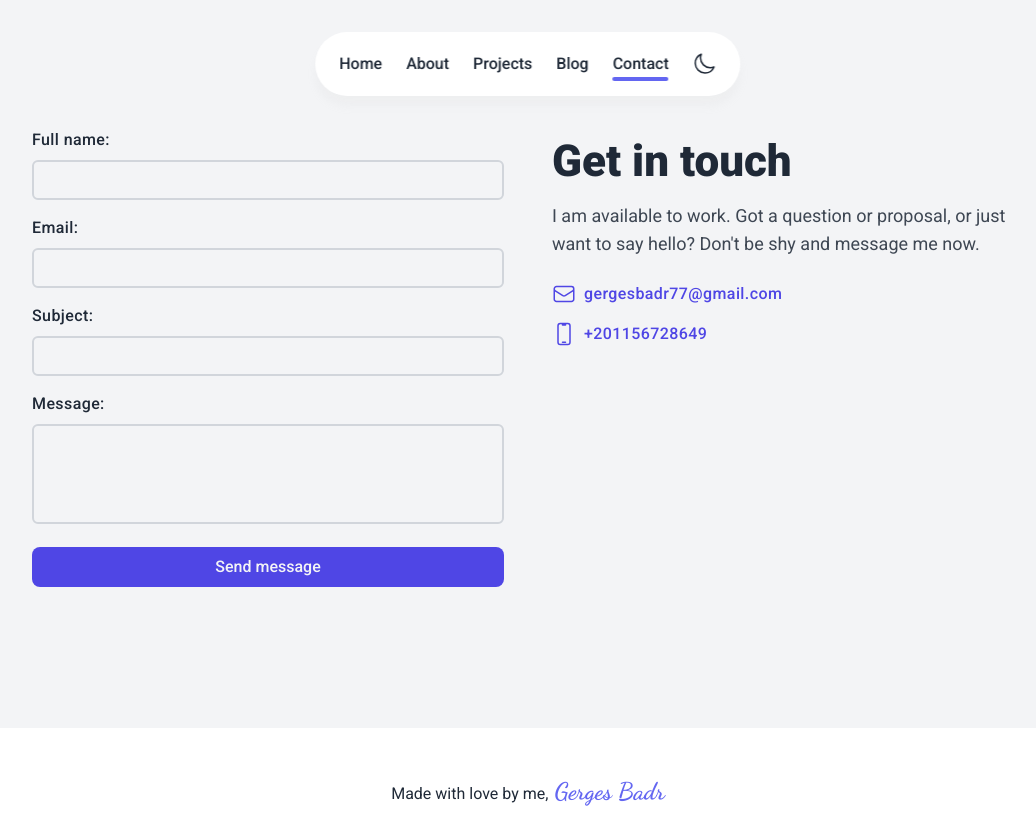
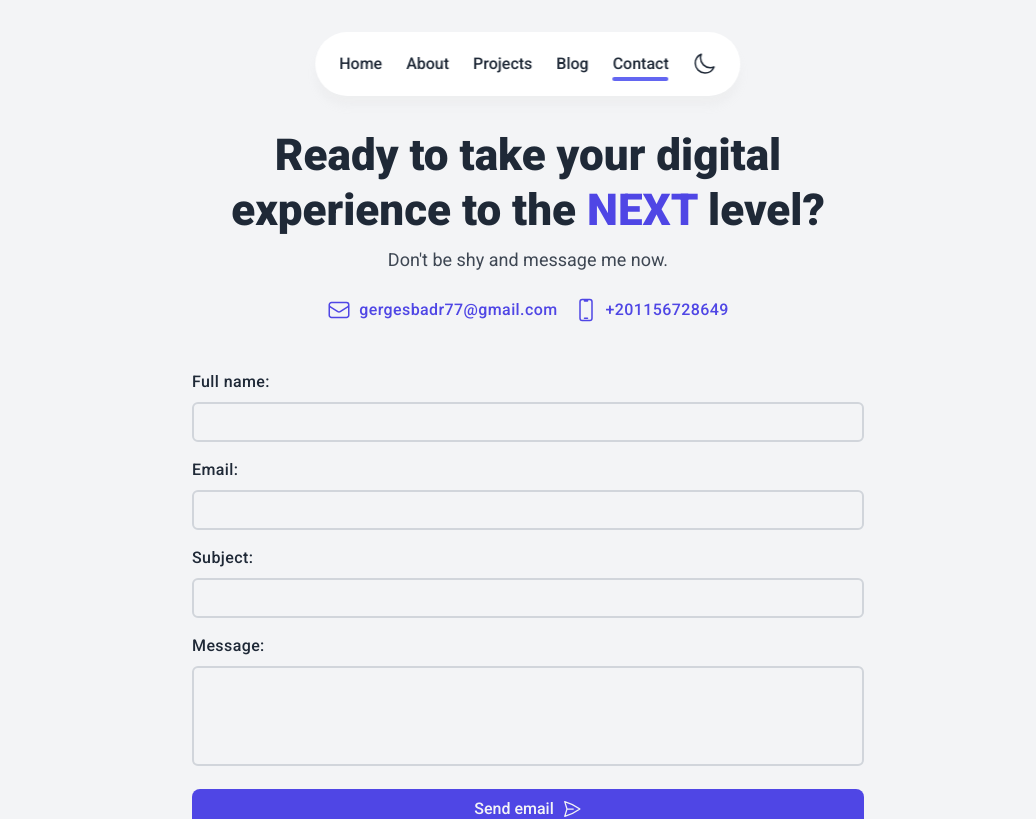
Before and after one commit to GergesBadr/Portfolio, a React (Vite) app: page /contact in a window 1280 px wide. Shown: the top 819 px of the page, without its empty margins (112-1148 px from the left). Built offline with nearby package versions, Linux system fonts and the light colour scheme.

Commit message:
update cv

```diff
--- a/src/components/contact/ContactForm.jsx
+++ b/src/components/contact/ContactForm.jsx
@@ -1,6 +1,7 @@
 import { useRef } from "react";
+import { HiOutlinePaperAirplane } from "react-icons/hi2";
+import emailjs from "@emailjs/browser";
 import PrimaryButton from "../common/PrimaryButton";
-import emailjs from "@emailjs/browser";
 
 function ContactForm() {
   const formRef = useRef();
@@ -31,7 +32,7 @@ function ContactForm() {
     <form
       ref={formRef}
       onSubmit={sendEmail}
-      className="space-y-4 [&_label]:font-medium [&_label]:tracking-wide"
+      className="w-full space-y-4 md:max-w-2xl [&_label]:font-medium [&_label]:tracking-wide"
     >
       <div>
         <label htmlFor="user_name">Full name:</label>
@@ -78,7 +79,13 @@ function ContactForm() {
         ></textarea>
       </div>
 
-      <PrimaryButton moreStyles="w-full"> Send message </PrimaryButton>
+      <PrimaryButton
+        moreStyles="w-full flex items-center justify-center gap-2"
+        allowAnimate={false}
+      >
+        Send email
+        <HiOutlinePaperAirplane className="size-5" />
+      </PrimaryButton>
     </form>
   );
 }
--- a/src/components/contact/ContactInfo.jsx
+++ b/src/components/contact/ContactInfo.jsx
@@ -2,14 +2,16 @@ import { HiOutlineEnvelope, HiOutlineDevicePhoneMobile } from "react-icons/hi2";
 
 function ContactInfo() {
   return (
-    <div className="row-start-1 max-w-[500px] md:col-start-2">
-      <h1 className="heading-1 mb-2">Get in touch</h1>
+    <div className="bg-center bg-no-repeat text-center dark:bg-[url(./assets/grid-bg.svg)]">
+      <h1 className="heading-1 mb-2 leading-tight">
+        Ready to take your digital <br /> experience to the{" "}
+        <span className="unique-text">NEXT</span> level?
+      </h1>
       <p className="mb-6 text-lg opacity-85">
-        I am available to work. Got a question or proposal, or just
-        want to say hello? Don&apos;t be shy and message me now.
+        Don&apos;t be shy and message me now.
       </p>
 
-      <div className="flex flex-col gap-4">
+      <div className="flex flex-wrap items-center justify-center gap-4">
         <div className="unique-text flex items-center gap-2 font-medium tracking-wide">
           <HiOutlineEnvelope className="size-6 " />
           <span>gergesbadr77@gmail.com</span>
--- a/src/components/home/LandingSection.jsx
+++ b/src/components/home/LandingSection.jsx
@@ -1,5 +1,9 @@
 /* eslint-disable react/no-unescaped-entities */
 import { PiHandWaving } from "react-icons/pi";
+import {
+  HiOutlineChatBubbleBottomCenterText,
+  HiOutlineCloudArrowDown,
+} from "react-icons/hi2";
 import { useNavigate } from "react-router-dom";
 import { motion } from "framer-motion";
 import PrimaryButton from "../common/PrimaryButton";
@@ -61,6 +65,7 @@ function LandingSection() {
         <div className="space-x-6">
           <PrimaryButton onClick={() => navigate("/contact")}>
             Let's talk
+            <HiOutlineChatBubbleBottomCenterText className="mb-[2px] ml-2 inline-block size-5" />
           </PrimaryButton>
 
           <motion.a
@@ -72,6 +77,7 @@ function LandingSection() {
             transition={{ type: "spring", stiffness: 400, damping: 10 }}
           >
             Download CV
+            <HiOutlineCloudArrowDown className="mb-[2px] ml-2 inline-block size-5" />
           </motion.a>
         </div>
       </div>
--- a/src/pages/Contact.jsx
+++ b/src/pages/Contact.jsx
@@ -25,7 +25,7 @@ function Contact() {
       </Helmet>
 
       <AnimatedPage>
-        <section className="responsive-container grid grid-cols-1 gap-12 md:grid-cols-2">
+        <section className="responsive-container flex flex-col items-center gap-12">
           <ContactInfo />
           <ContactForm />
         </section>
```
Also changed, not shown: src/assets/grid-bg.svg (added), 1 other file (tests, documents, lock files or other folders).
